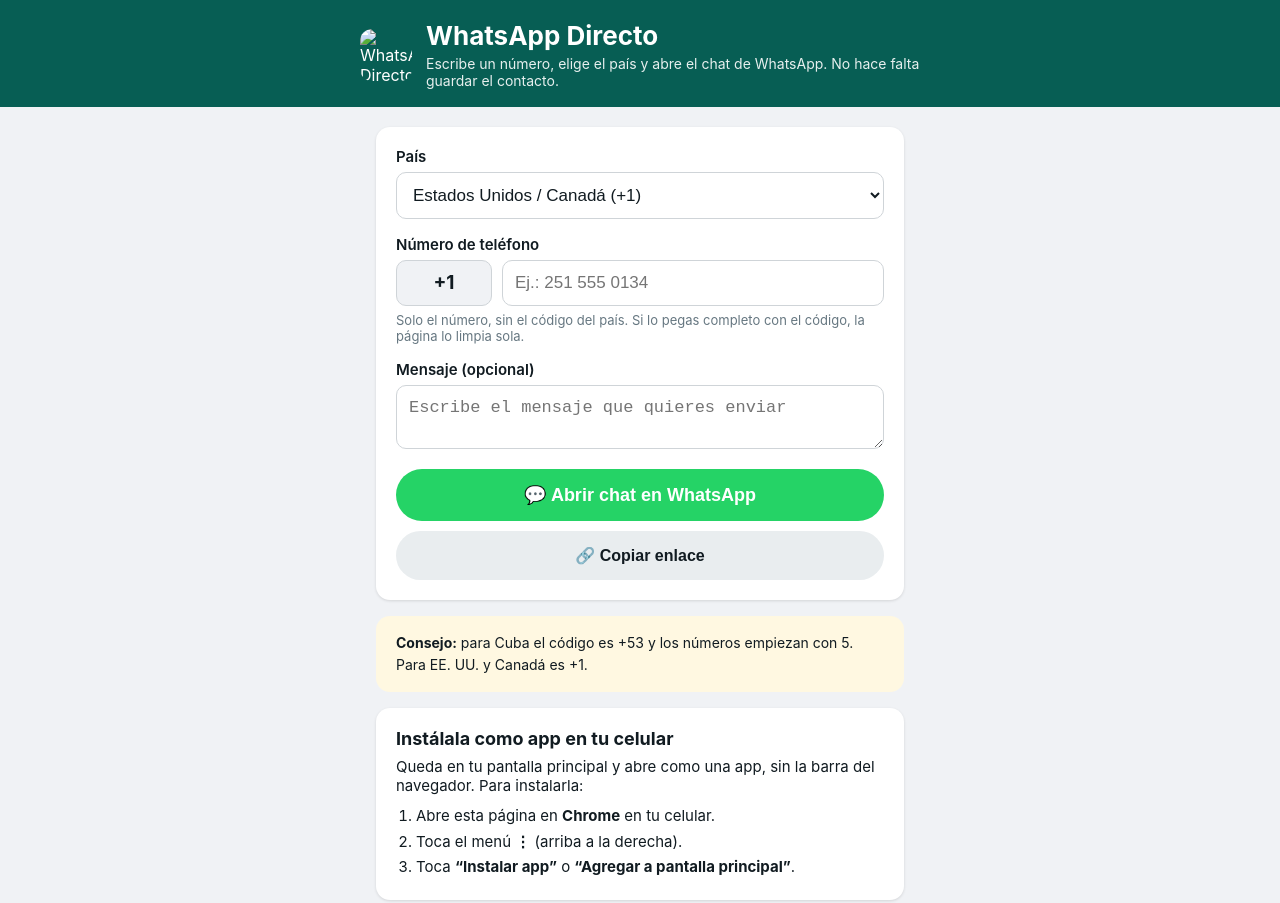
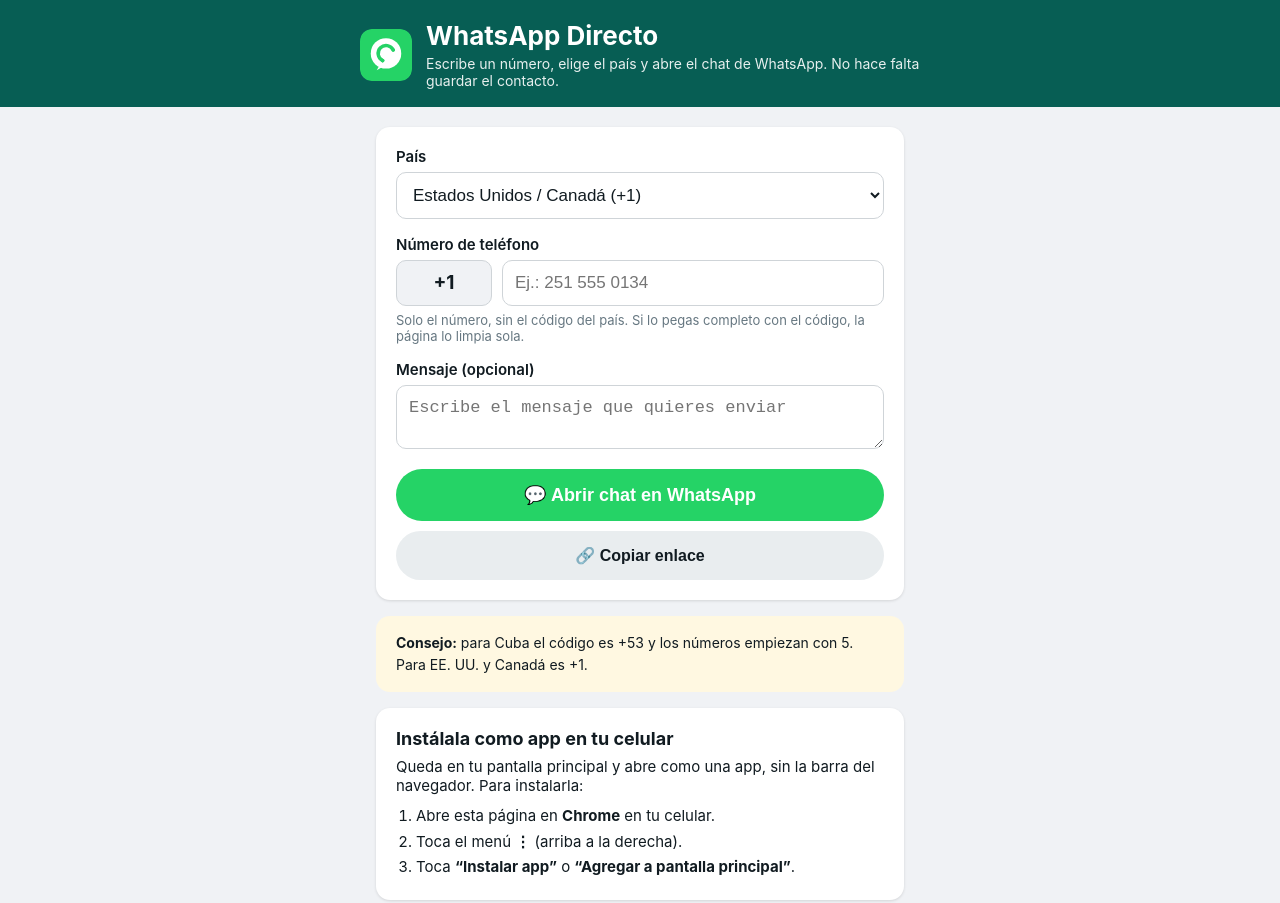
Before and after one commit to luisegmolina/whatsapp-directo, a plain HTML site: page index.html in a window 1280 px wide. Shown: the top 903 px of the page. Drawn offline with Linux system fonts and the light colour scheme.

Commit message:
Icono SVG: corrige los PNG que se subieron como texto

```diff
--- a/index.html
+++ b/index.html
@@ -7,9 +7,8 @@
 <meta name="description" content="Escribe un número, elige el país y abre el chat de WhatsApp directo, sin guardar el contacto.">
 <meta name="theme-color" content="#075E54">
 <link rel="manifest" href="manifest.webmanifest">
-<link rel="icon" type="image/png" sizes="192x192" href="icon-192.png">
-<link rel="icon" type="image/png" sizes="512x512" href="icon-512.png">
-<link rel="apple-touch-icon" href="icon-192.png">
+<link rel="icon" type="image/svg+xml" href="icon.svg">
+<link rel="apple-touch-icon" href="icon.svg">
 <meta name="mobile-web-app-capable" content="yes">
 <meta name="apple-mobile-web-app-capable" content="yes">
 <meta name="apple-mobile-web-app-status-bar-style" content="default">
@@ -49,7 +48,7 @@
 <body>
 <header>
   <div class="wrap">
-    <img src="icon-192.png" alt="WhatsApp Directo">
+    <img src="icon.svg" alt="WhatsApp Directo">
     <div>
       <h1>WhatsApp Directo</h1>
       <p>Escribe un número, elige el país y abre el chat de WhatsApp. No hace falta guardar el contacto.</p>
--- a/sw.js
+++ b/sw.js
@@ -1,5 +1,5 @@
 const CACHE = 'wa-directo-v1';
-const ASSETS = ['/', '/index.html', '/manifest.webmanifest', '/icon-192.png', '/icon-512.png'];
+const ASSETS = ['/', '/index.html', '/manifest.webmanifest', '/icon.svg'];
 
 self.addEventListener('install', (e) => {
   e.waitUntil(caches.open(CACHE).then((c) => c.addAll(ASSETS)).then(() => self.skipWaiting()));
```
Also changed, not shown: icon.svg (added), manifest.webmanifest, 1 other file.
